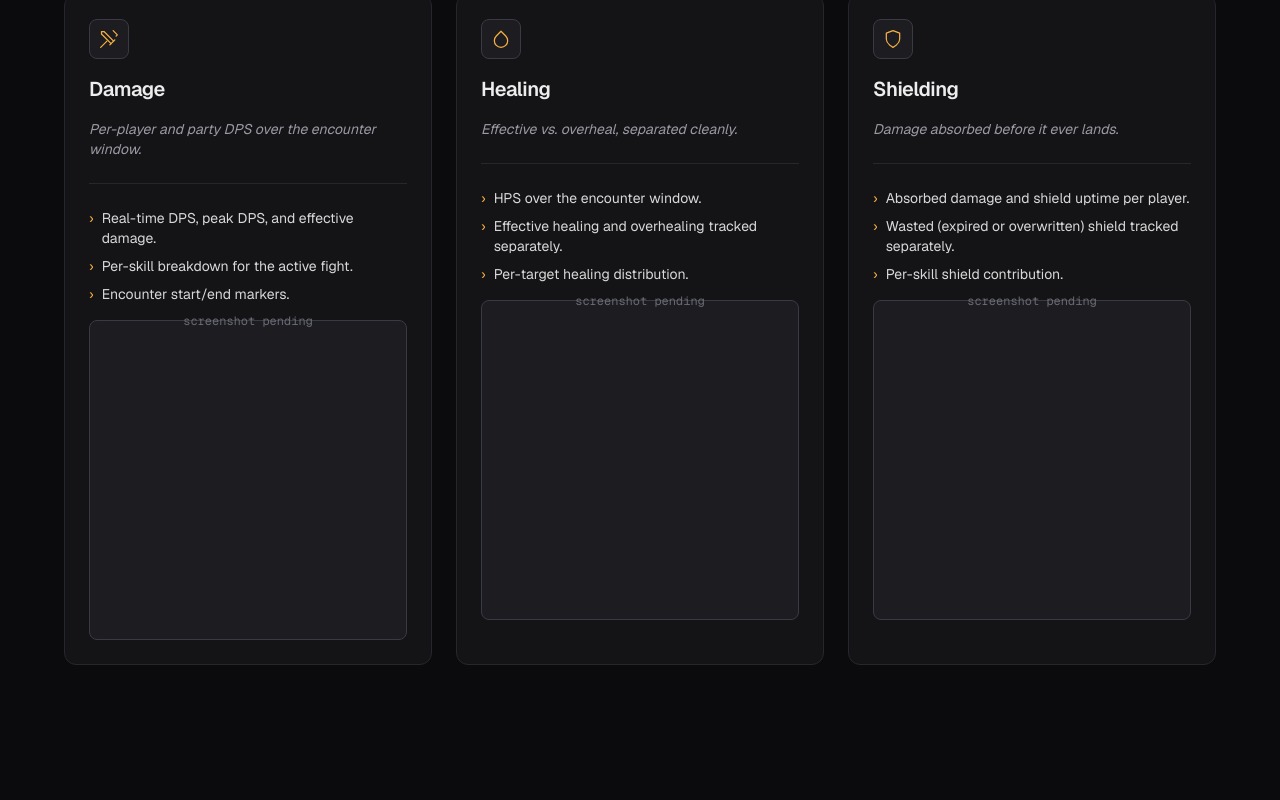
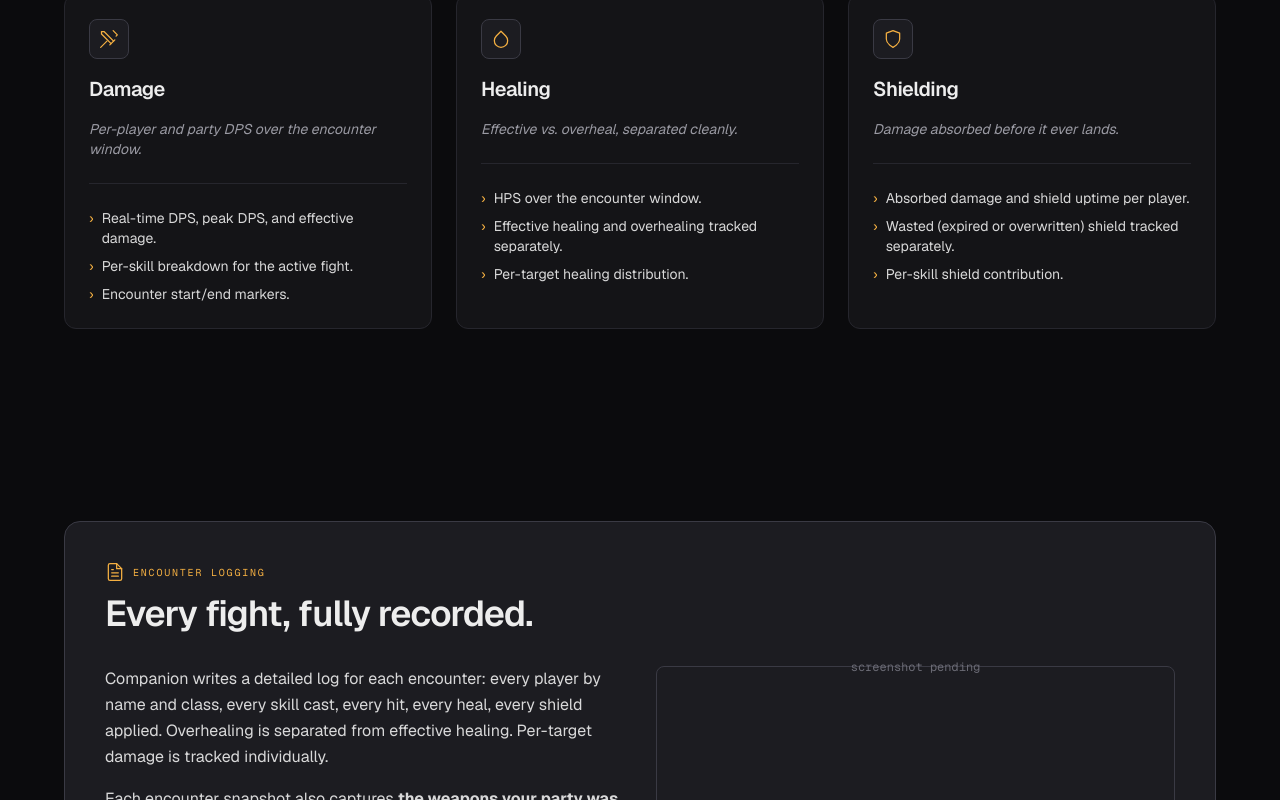
Before and after one commit to Palid/farever-companion, a Next.js app: page / in a window 1280 px wide. Shown: the part 1925-2725 px from the top of the page. Built offline with nearby package versions, Linux system fonts and the light colour scheme.

Commit message:
feat(features): hide placeholder screenshot slot until assets exist
Renders the Screenshot only when screenshotSrc is provided.
Props remain on FeatureCardProps so re-enabling later is one prop away.

```diff
--- a/app/_components/FeatureCard.tsx
+++ b/app/_components/FeatureCard.tsx
@@ -29,6 +29,7 @@ export function FeatureCard({ icon, title, tagline, bullets, screenshotSrc, scre
           </li>
         ))}
       </ul>
+      {screenshotSrc ? (
         <Screenshot
           src={screenshotSrc}
           alt={screenshotAlt}
@@ -36,6 +37,7 @@ export function FeatureCard({ icon, title, tagline, bullets, screenshotSrc, scre
           height={screenshotHeight}
           className="w-full h-auto rounded-md mt-auto"
         />
+      ) : null}
     </article>
   );
 }
```
Lines whose indentation alone changed are shown as unchanged.
